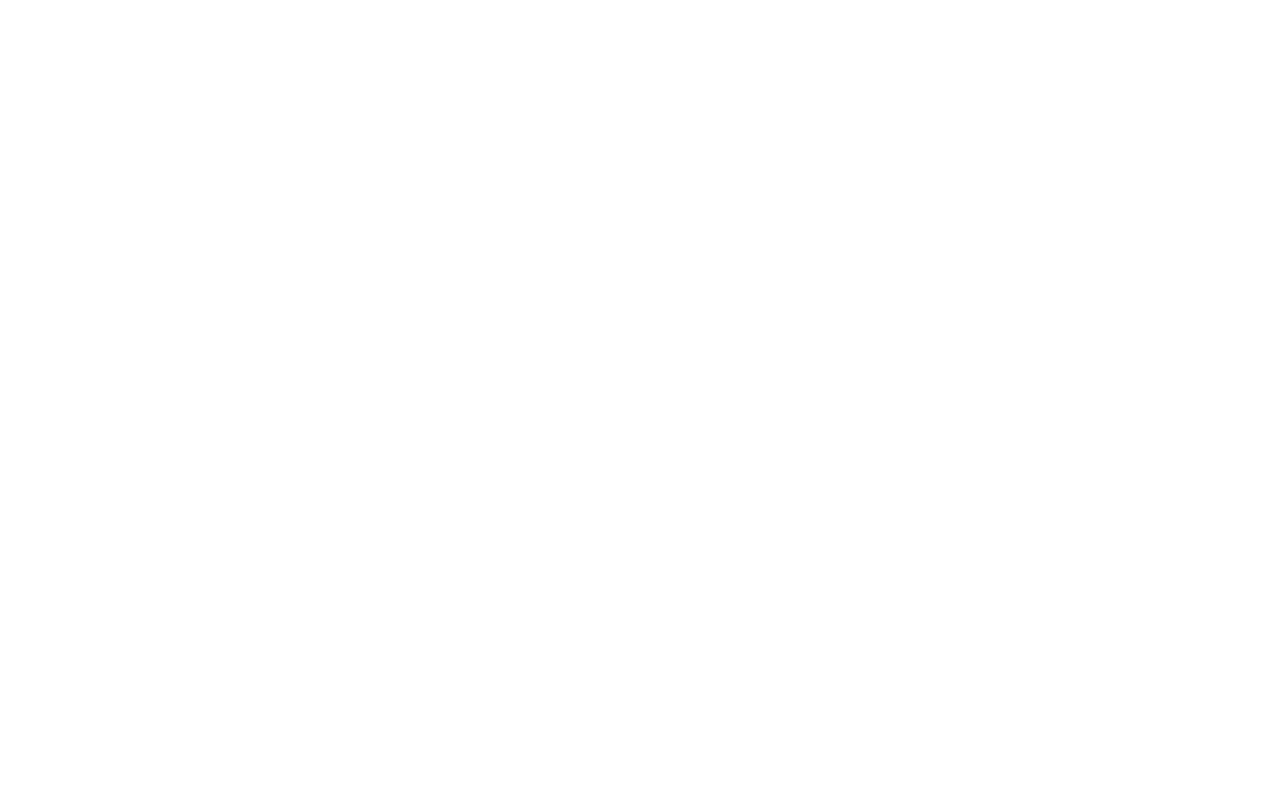
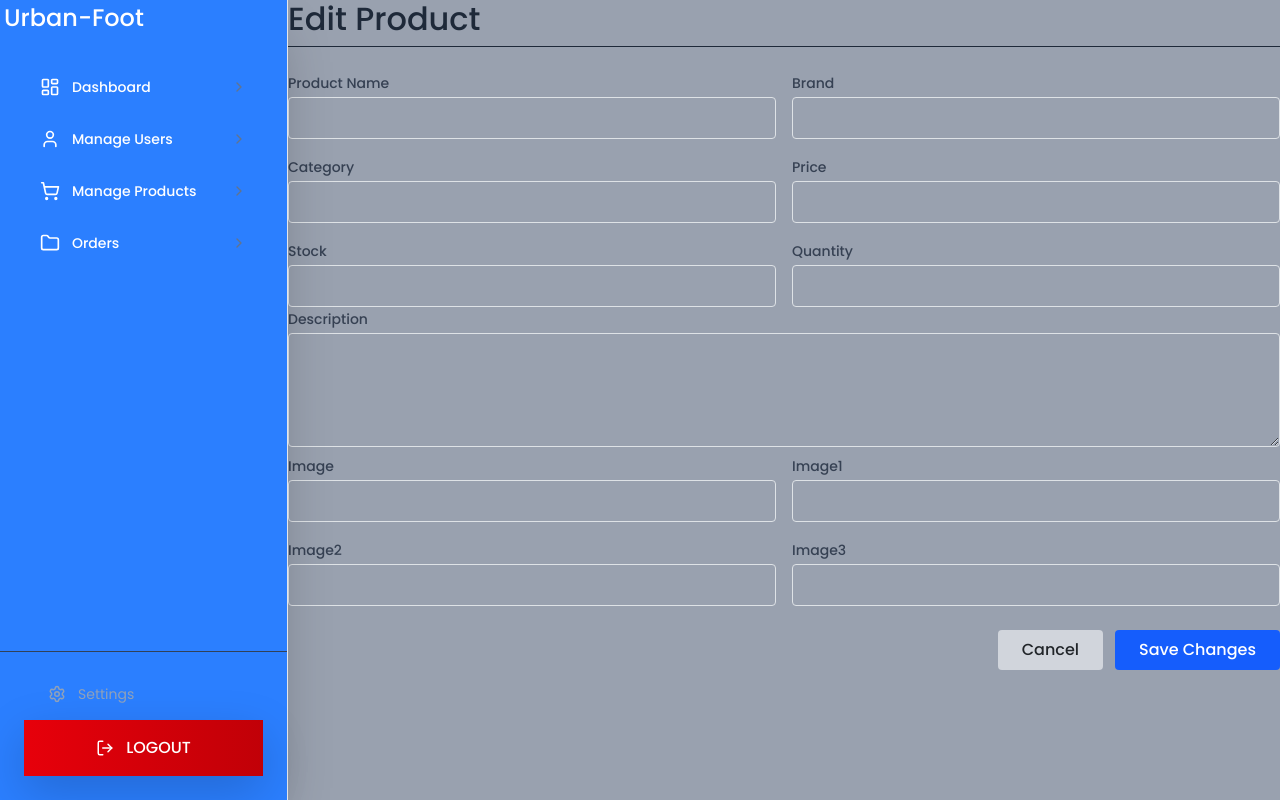
Before and after one commit to Akshyy31/Ecommerce-Shoe, a React (Vite) app: page /admin/products/edit/1 in a window 1280 px wide. Before the commit this address had no page. Built offline with nearby package versions, Linux system fonts and the light colour scheme; no server answers.

Commit message:
first admin  commit 16-07-2025

```diff
--- a/db.json
+++ b/db.json
@@ -13,7 +13,23 @@
       "email": "akshayshaji688@gmail.com",
       "password": "akshay@123",
       "role": "user",
-      "cart": [],
+      "cart": [
+        {
+          "id": "3",
+          "name": "Nike Dunk NextNature",
+          "image": "https://static.nike.com/a/images/t_PDP_1728_v1/f_auto,q_auto:eco/a5f788d9-208d-47f5-a90a-6e331cd6acbf/W+NIKE+DUNK+LOW+NEXT+NATURE.png",
+          "image1": "https://static.nike.com/a/images/t_PDP_1728_v1/f_auto,q_auto:eco/b7749f8a-2e8f-41d4-bc87-577555eb6b49/W+NIKE+DUNK+LOW+NEXT+NATURE.png",
+          "image2": "https://static.nike.com/a/images/t_PDP_1728_v1/f_auto,q_auto:eco/c9f111a3-7b98-439c-b607-3213daf3feac/W+NIKE+DUNK+LOW+NEXT+NATURE.png",
+          "image3": "https://static.nike.com/a/images/t_PDP_1728_v1/f_auto,q_auto:eco/143c3087-0f60-48d7-8d07-5655e62fc72b/W+NIKE+DUNK+LOW+NEXT+NATURE.png",
+          "price": 8295,
+          "category": "Women",
+          "description": "Sustainable Materials Nike Dunk Low Next Nature",
+          "stock": "Available",
+          "quantity": 1,
+          "isNew": "new",
+          "brand": "Nike"
+        }
+      ],
       "orders": [
         {
           "id": 1752642822101,
@@ -32,6 +48,29 @@
               "stock": 8,
               "quantity": 1,
               "isNew": "new",
+              "brand": "Nike"
+            }
+          ],
+          "total": 8295,
+          "status": "pending"
+        },
+        {
+          "id": 1752668293290,
+          "date": "7/16/2025, 5:48:13 PM",
+          "items": [
+            {
+              "id": "4",
+              "name": "Nike Air Max Plus",
+              "image": "https://static.nike.com/a/images/t_PDP_1728_v1/f_auto,q_auto:eco/87a2bcdf-c846-4747-a3dd-7b5401bc1ca3/NIKE+AIR+MAX+PLUS.png",
+              "image1": "https://static.nike.com/a/images/t_PDP_1728_v1/f_auto,q_auto:eco/9ff11d83-d063-4bb9-81ed-0bf524126cd9/NIKE+AIR+MAX+PLUS.png",
+              "image2": "https://static.nike.com/a/images/t_PDP_1728_v1/f_auto,q_auto:eco/c163b6d4-a9b0-43d3-82ed-845acf46f1e4/NIKE+AIR+MAX+PLUS.png",
+              "image3": "https://static.nike.com/a/images/t_PDP_1728_v1/f_auto,q_auto:eco/b333b646-2206-4ce7-9eb3-8854c562f05f/NIKE+AIR+MAX+PLUS.png",
+              "price": 8295,
+              "category": "Men",
+              "description": "Sustainable Materials Nike Dunk Low Next Nature",
+              "stock": "Available",
+              "quantity": 1,
+              "isNew": "",
               "brand": "Nike"
             }
           ],
@@ -93,11 +132,11 @@
       "image1": "https://static.nike.com/a/images/t_PDP_1728_v1/f_auto,q_auto:eco/b597e2af-441b-4877-aa94-d086f65e22f4/NIKE+SB+DUNK+LOW+PRO.png",
       "image2": "https://static.nike.com/a/images/t_PDP_1728_v1/f_auto,q_auto:eco/1f6419a7-087e-40e0-89cf-86a7f3dbef06/NIKE+SB+DUNK+LOW+PRO.png",
       "image3": "https://static.nike.com/a/images/t_PDP_1728_v1/f_auto,q_auto:eco/a2db8c5d-932c-4464-91f3-f6aca7ecec79/NIKE+SB+DUNK+LOW+PRO.png",
-      "price": 9590,
+      "price": "9599",
       "category": "Men",
       "description": "Nike SB Dunk Low Pro Skate Shoe",
       "stock": "Available",
-      "quantity": 1,
+      "quantity": "5",
       "isNew": "new",
       "brand": "Nike"
     },
@@ -222,21 +261,6 @@
       "brand": "Nike"
     },
     {
-      "id": "10",
-      "name": "Suede Classic Sneakers",
-      "image": "https://images.puma.com/image/upload/f_auto,q_auto,b_rgb:fafafa,w_750,h_750/global/399781/04/sv01/fnd/IND/fmt/png/Suede-Classic-Sneakers",
-      "image1": "https://images.puma.com/image/upload/f_auto,q_auto,b_rgb:fafafa,w_750,h_750/global/399781/04/mod01/fnd/IND/fmt/png/Suede-Classic-Sneakers",
-      "image2": "https://images.puma.com/image/upload/f_auto,q_auto,b_rgb:fafafa,w_750,h_750/global/399781/04/sv02/fnd/IND/fmt/png/Suede-Classic-Sneakers",
-      "image3": "https://images.puma.com/image/upload/f_auto,q_auto,b_rgb:fafafa,w_750,h_750/global/399781/04/sv04/fnd/IND/fmt/png/Suede-Classic-Sneakers",
-      "price": 5599,
-      "category": "Women",
-      "description": "The Suede hit the scene in 1968 and has been changing the game ever since. It's been worn by icons of every generation, and it's",
-      "stock": "Available",
-      "quantity": 1,
-      "isNew": "",
-      "brand": "Puma"
-    },
-    {
       "id": "11",
       "name": "MAX CUSHIONING GLIDE-STEP - A",
       "image": "https://www.skechers.in/on/demandware.static/-/Sites-skechers_india/default/dw2fe8eaa8/images/large/198376838140-4.jpg",
--- a/index.html
+++ b/index.html
@@ -5,6 +5,8 @@
      <link rel="stylesheet" href="https://cdn.jsdelivr.net/npm/bootstrap@4.3.1/dist/css/bootstrap.min.css" integrity="sha384-ggOyR0iXCbMQv3Xipma34MD+dH/1fQ784/j6cY/iJTQUOhcWr7x9JvoRxT2MZw1T" crossorigin="anonymous">
     <link rel="icon" type="image/svg+xml" href="https://i.pinimg.com/736x/7d/1b/a8/7d1ba83e87ec6c3eab702ccbdf53caf9.jpg" />
     <meta name="viewport" content="width=device-width, initial-scale=1.0" />
+    <link href="https://fonts.googleapis.com/css2?family=Poppins:wght@300;400;500;600;700&display=swap" rel="stylesheet">
+
     <title>Urban Foot</title>
   </head>
   <body>
--- a/package.json
+++ b/package.json
@@ -25,6 +25,7 @@
     "react-router-dom": "^7.6.3",
     "react-toastify": "^11.0.5",
     "recharts": "^3.1.0",
+    "sweetalert": "^2.1.2",
     "sweetalert2": "^11.22.2",
     "tailwindcss": "^4.1.11",
     "yup": "^1.6.1"
--- a/src/App.css
+++ b/src/App.css
@@ -1,8 +1,11 @@
+
 @import "tailwindcss";
 
-*{
-    margin: 0px;
-    padding: 0px;
-    box-sizing: border-box;
+
+* {
+  margin: 0;
+  padding: 0;
+  font-family: 'Poppins', sans-serif;
+  box-sizing: border-box;
 
 }
--- a/src/App.jsx
+++ b/src/App.jsx
@@ -17,6 +17,7 @@
 import AdminOrders from "./admin pages/AdminOrders";
 import Users from "./admin pages/Users";
 import Userdetails from "./admin pages/Userdetails";
+import EditProduct from "./admin pages/EditProducts";
 
 function App() {
   return (
@@ -84,6 +85,7 @@
           <Route path="products" element={<AdminProducts />} />
           <Route path="orders" element={<AdminOrders />} />
           <Route path="users/:id" element={<Userdetails />} />
+          <Route path="products/edit/:id" element={<EditProduct />} />
         </Route>
       </Routes>
     </div>
--- a/src/admin pages/AdminProducts.jsx
+++ b/src/admin pages/AdminProducts.jsx
@@ -2,12 +2,20 @@
 import { Api } from "../commonapi/api";
 import { Eye, Pencil, Trash } from "lucide-react";
 import AddProducts from "./Addproducts";
+import EditProduct from "./EditProducts";
+import swal from "sweetalert";
 
 function AdminProducts() {
   const [products, setProducts] = useState([]);
   const [showAddForm, setShowAddForm] = useState(false);
   const [currentPage, setCurrentPage] = useState(1);
+  const [editProductId, setEditProductId] = useState(false);
   const itemsPerPage = 10;
+
+  const closeEditModal = () => {
+    setEditProductId(null);
+    fetchProducts();
+  };
 
   const fetchProducts = async () => {
     try {
@@ -28,10 +36,57 @@
   const currentProducts = products.slice(indexOfFirstItem, indexOfLastItem);
   const totalPages = Math.ceil(products.length / itemsPerPage);
 
+  const handleViewProduct = (product) => {
+    swal({
+      title: product.name,
+      content: createProductContent(product),
+      buttons: ["Close"],
+    });
+  };
+
+  const createProductContent = (product) => {
+    const container = document.createElement("div");
+
+    container.innerHTML = `
+  <div style="text-align: center; margin-bottom: 12px;">
+    <img src="${product.image}" alt="${product.name}"  style="width: 150px; height: auto; border-radius: 8px;" />
+  </div>
+  <p><strong>Brand:</strong> ${product.brand}</p>
+  <p><strong>Category:</strong> ${product.category}</p>
+  <p><strong>Price:</strong> ₹${product.price}</p>
+  <p><strong>Stock:</strong> ${product.stock}</p>
+  <p><strong>Description:</strong> ${product.description}</p>
+`;
+
+    return container;
+  };
+
+  const handleDeleteProduct = (id) => {
+  swal({
+    title: "Are you sure?",
+    text: "Once deleted, you will not be able to recover this product!",
+    icon: "warning",
+    buttons: ["Cancel", "Delete"],
+    dangerMode: true,
+  }).then(async (willDelete) => {
+    if (willDelete) {
+      try {
+        await Api.delete(`/products/${id}`);
+        swal("Deleted!", "The product has been removed.", "success");
+        fetchProducts(); // Refresh product list
+      } catch (error) {
+        console.error("Delete failed:", error);
+        swal("Oops!", "Failed to delete product.", "error");
+      }
+    }
+  });
+};
+
+
   return (
-    <div className="p-4 bg-gray-100 min-h-screen">
+    <div className="p-4 bg-white min-h-screen">
       <div className="flex justify-between items-center mb-6">
-        <h2 className="text-2xl font-bold text-gray-800">All Products List</h2>
+        <h4 className="text-2xl font-bold text-gray-800">Products List</h4>
         <button
           onClick={() => setShowAddForm(!showAddForm)}
           className="bg-blue-600 hover:bg-blue-700 text-white px-4 py-2 rounded"
@@ -50,9 +105,9 @@
 
       {/* Products Table */}
       <div className="overflow-x-auto p-3">
-        <table className="min-w-full bg-white border rounded-lg shadow-sm">
-          <thead className="bg-gray-100">
-            <tr className="text-left text-gray-700 text-sm">
+        <table className="min-w-full bg-white border rounded-xl shadow-md">
+          <thead className="bg-white border">
+            <tr className="text-left text-gray-700 text-sm ">
               <th className="p-3">Product</th>
               <th className="p-3">Price</th>
               <th className="p-3">ID</th>
@@ -64,7 +119,7 @@
             {currentProducts.map((product, i) => (
               <tr
                 key={product.id}
-                className={i % 2 === 0 ? "bg-white" : "bg-gray-50"}
+                className={i % 2 === 0 ? "bg-gray-50" : "bg-white"}
               >
                 <td className="p-2 flex items-center gap-3">
                   <img
@@ -90,13 +145,19 @@
                   </span>
                 </td>
                 <td className="p-3 flex gap-2">
-                  <button className="bg-gray-100 hover:bg-gray-200 p-2 rounded">
+                  <button
+                    onClick={() => handleViewProduct(product)}
+                    className="bg-gray-100 hover:bg-gray-200 p-2 rounded"
+                  >
                     <Eye size={16} className="text-gray-600" />
                   </button>
-                  <button className="bg-yellow-100 hover:bg-yellow-200 p-2 rounded">
+                  <button
+                    onClick={() => setEditProductId(product.id)}
+                    className="bg-yellow-100 hover:bg-yellow-200 p-2 rounded"
+                  >
                     <Pencil size={16} className="text-yellow-600" />
                   </button>
-                  <button className="bg-red-100 hover:bg-red-200 p-2 rounded">
+                  <button  onClick={() => handleDeleteProduct(product.id)} className="bg-red-100 hover:bg-red-200 p-2 rounded">
                     <Trash size={16} className="text-red-600" />
                   </button>
                 </td>
@@ -141,6 +202,19 @@
           <p className="text-gray-500 text-center py-6">No products found.</p>
         )}
       </div>
+      {editProductId && (
+        <div className="fixed inset-0 bg-black bg-opacity-50 z-50 flex items-center justify-center">
+          <div className="bg-white p-6 rounded-lg w-[90%] max-w-2xl relative">
+            <button
+              className="absolute top-2 right-2 text-gray-600 hover:text-black text-xl font-bold"
+              onClick={closeEditModal}
+            >
+              ×
+            </button>
+            <EditProduct id={editProductId} onClose={closeEditModal} />
+          </div>
+        </div>
+      )}
     </div>
   );
 }
--- a/src/admin pages/Dashboard.jsx
+++ b/src/admin pages/Dashboard.jsx
@@ -81,7 +81,7 @@
       label: "Pending",
       value: totalPending,
       icon: <Truck className="w-5 h-5" />,
-      bg: "bg-blue-700",
+      bg: "bg-green-300",
     },
     {
       label: "Delivered",
@@ -135,7 +135,7 @@
     }));
   };
 
-  const COLORS = ["#facc15", "#4f46e5", "#10b981"];
+  const COLORS = ["#9578cd", "#4f46e5", "#10b981"];
 
   return (
     <div className="bg-white min-h-screen">
@@ -170,6 +170,7 @@
             <PieChart>
               <Pie
                 data={pieData}
+                innerRadius={70}
                 cx="50%"
                 cy="50%"
                 labelLine={false}
@@ -195,15 +196,15 @@
           {/* Legend */}
           <div className="flex justify-around mt-4 text-sm">
             <div className="flex items-center gap-2">
-              <span className="w-3 h-3 rounded-full bg-[#facc15]"></span>
+              <span className="w-3 h-3 rounded-full bg-[#9578cd]"></span>
               <span>Pending</span>
             </div>
             <div className="flex items-center gap-2">
-              <span className="w-3 h-3 rounded-full bg-[#4f46e5]"></span>
+              <span className="w-3 h-3 rounded-full bg-[#342ea1]"></span>
               <span>Delivered</span>
             </div>
             <div className="flex items-center gap-2">
-              <span className="w-3 h-3 rounded-full bg-[#10b981]"></span>
+              <span className="w-3 h-3 rounded-full bg-[#2f745d]"></span>
               <span>Processing</span>
             </div>
           </div>
--- /dev/null
+++ b/src/admin pages/EditProducts.jsx
@@ -0,0 +1,169 @@
+import React, { useEffect, useState } from "react";
+import { Api } from "../commonapi/api";
+
+function EditProduct({ id, onClose }) {
+  const [formData, setFormData] = useState({
+    name: "",
+    brand: "",
+    category: "",
+    price: "",
+    stock: "",
+    quantity: "",
+    description: "",
+    image: "",
+    image1: "",
+    image2: "",
+    image3: "",
+  });
+
+  const fetchProduct = async () => {
+    try {
+      const res = await Api.get(`/products/${id}`);
+      setFormData(res.data);
+    } catch (error) {
+      console.error("Error fetching product:", error);
+    }
+  };
+
+  useEffect(() => {
+    fetchProduct();
+  }, [id]);
+
+  const handleChange = (e) => {
+    const { name, value } = e.target;
+    setFormData((prev) => ({ ...prev, [name]: value }));
+  };
+
+  const handleSubmit = async (e) => {
+    e.preventDefault();
+    try {
+      await Api.put(`/products/${id}`, formData);
+      onClose(); // Close modal after success
+    } catch (error) {
+      console.error("Error updating product:", error);
+    }
+  };
+
+  return (
+    <form onSubmit={handleSubmit} className="space-y-6">
+      <h2 className="text-2xl font-bold text-gray-800 border-b pb-2 mb-4">Edit Product</h2>
+
+      {/* Main Fields */}
+      <div className="grid grid-cols-1 sm:grid-cols-2 gap-4 ">
+        <div>
+          <label className="block text-sm font-medium text-gray-700 mb-1">Product Name</label>
+          <input
+            type="text"
+            name="name"
+            value={formData.name}
+            onChange={handleChange}
+            className="w-full border rounded px-3 py-2 text-sm focus:outline-none focus:ring-2 focus:ring-blue-500"
+          />
+        </div>
+
+        <div>
+          <label className="block text-sm font-medium text-gray-700 mb-1">Brand</label>
+          <input
+            type="text"
+            name="brand"
+            value={formData.brand}
+            onChange={handleChange}
+            className="w-full border rounded px-3 py-2 text-sm focus:outline-none focus:ring-2 focus:ring-blue-500"
+          />
+        </div>
+
+        <div>
+          <label className="block text-sm font-medium text-gray-700 mb-1">Category</label>
+          <input
+            type="text"
+            name="category"
+            value={formData.category}
+            onChange={handleChange}
+            className="w-full border rounded px-3 py-2 text-sm focus:outline-none focus:ring-2 focus:ring-blue-500"
+          />
+        </div>
+
+        <div>
+          <label className="block text-sm font-medium text-gray-700 mb-1">Price</label>
+          <input
+            type="text"
+            name="price"
+            value={formData.price}
+            onChange={handleChange}
+            className="w-full border rounded px-3 py-2 text-sm focus:outline-none focus:ring-2 focus:ring-blue-500"
+          />
+        </div>
+
+        <div>
+          <label className="block text-sm font-medium text-gray-700 mb-1">Stock</label>
+          <input
+            type="text"
+            name="stock"
+            value={formData.stock}
+            onChange={handleChange}
+            className="w-full border rounded px-3 py-2 text-sm focus:outline-none focus:ring-2 focus:ring-blue-500"
+          />
+        </div>
+        <div>
+          <label className="block text-sm font-medium text-gray-700 mb-1">Quantity</label>
+          <input
+            type="text"
+            name="quantity"
+            value={formData.quantity}
+            onChange={handleChange}
+            className="w-full border rounded px-3 py-2 text-sm focus:outline-none focus:ring-2 focus:ring-blue-500"
+          />
+        </div>
+      </div>
+
+      {/* Description */}
+      <div>
+        <label className="block text-sm font-medium text-gray-700 mb-1">Description</label>
+        <textarea
+          name="description"
+          value={formData.description}
+          onChange={handleChange}
+          rows={4}
+          className="w-full border rounded px-3 py-2 text-sm focus:outline-none focus:ring-2 focus:ring-blue-500 resize-none"
+        />
+      </div>
+
+      {/* Image Links */}
+      <div className="grid grid-cols-1 sm:grid-cols-2 gap-4">
+        {["image", "image1", "image2", "image3"].map((imgKey) => (
+          <div key={imgKey}>
+            <label className="block text-sm font-medium text-gray-700 mb-1 capitalize">
+              {imgKey}
+            </label>
+            <input
+              type="text"
+              name={imgKey}
+              value={formData[imgKey]}
+              onChange={handleChange}
+              className="w-full border rounded px-3 py-2 text-sm focus:outline-none focus:ring-2 focus:ring-blue-500"
+            />
+          </div>
+        ))}
+      </div>
+
+      {/* Action Buttons */}
+      <div className="flex justify-end gap-3 pt-4">
+        <button
+          type="button"
+          onClick={onClose}
+          className="px-4 py-2 bg-gray-300 rounded hover:bg-gray-400 text-sm font-medium"
+        >
+          Cancel
+        </button>
+        <button
+          type="submit"
+          className="px-4 py-2 bg-blue-600 text-white rounded hover:bg-blue-700 text-sm font-medium"
+        >
+          Save Changes
+        </button>
+      </div>
+    </form>
+  );
+}
+
+export default EditProduct;
--- a/src/admin pages/Sidebar.jsx
+++ b/src/admin pages/Sidebar.jsx
@@ -19,13 +19,13 @@
   }
 
   return (
-    <div className="h-screen w-72 bg-white flex flex-col shadow-2xl z-10 border-r border-gray-200">
+    <div className="h-screen w-72 bg-blue-500 flex flex-col shadow-2xl z-10 border-r border-gray-200">
       {/* Header */}
       <div className="p-1 ">
         <div className="flex items-center  gap-3 mb-2">
 
 
-            <h4 className="font-bold text-black ">Urban-Foot</h4>
+            <h4 className="font-bold text-white text-center font-poppins">Urban-Foot</h4>
             {/* <p className="text-xs text-slate-400">Management System</p> */}
 
         </div>
@@ -38,10 +38,10 @@
             <NavLink
               key={item.label}
               to={item.path}
-              className={`group flex items-center justify-between px-4 py-3 !no-underline rounded-xl text-sm font-medium transition-all duration-200 ${
+              className={`group flex items-center justify-between px-4 py-3 text-white !no-underline rounded-xl text-sm font-medium transition-all duration-200 ${
                 location.pathname === item.path
-                  ? 'bg-gradient-to-r from-blue-600 to-blue-700 text-white shadow transform translate-x-1'
-                  : 'hover:bg-slate-700/50 text-slate-300 hover:text-white hover:translate-x-1'
+                  ? 'bg-gradient-to-r from-violet-400 to-blue-200 text-white shadow transform translate-x-1'
+                  : 'hover:bg-slate-700/50 text-slate-800 hover:text-white hover:translate-x-1'
               }`}
             >
               <div className="flex items-center gap-3">
--- a/src/admin pages/Users.jsx
+++ b/src/admin pages/Users.jsx
@@ -41,7 +41,7 @@
   };
 
   return (
-    <div className="p-5 bg-gray-100 min-h-screen">
+    <div className="p-5 bg-white min-h-screen">
       <h5 className="text-3xl font-bold text-gray-800 mb-6">User Management</h5>
 
       <div className="grid grid-cols-1 sm:grid-cols-2 lg:grid-cols-3 gap-6">
--- a/src/index.css
+++ b/src/index.css
@@ -0,0 +1,5 @@
+@import url('https://fonts.googleapis.com/css2?family=Poppins:wght@300;400;500;600;700&display=swap');
+
+*{
+    font-family: 'Poppins', sans-serif;
+}
```
Also changed, not shown: 1 other file (tests, documents, lock files or other folders).
